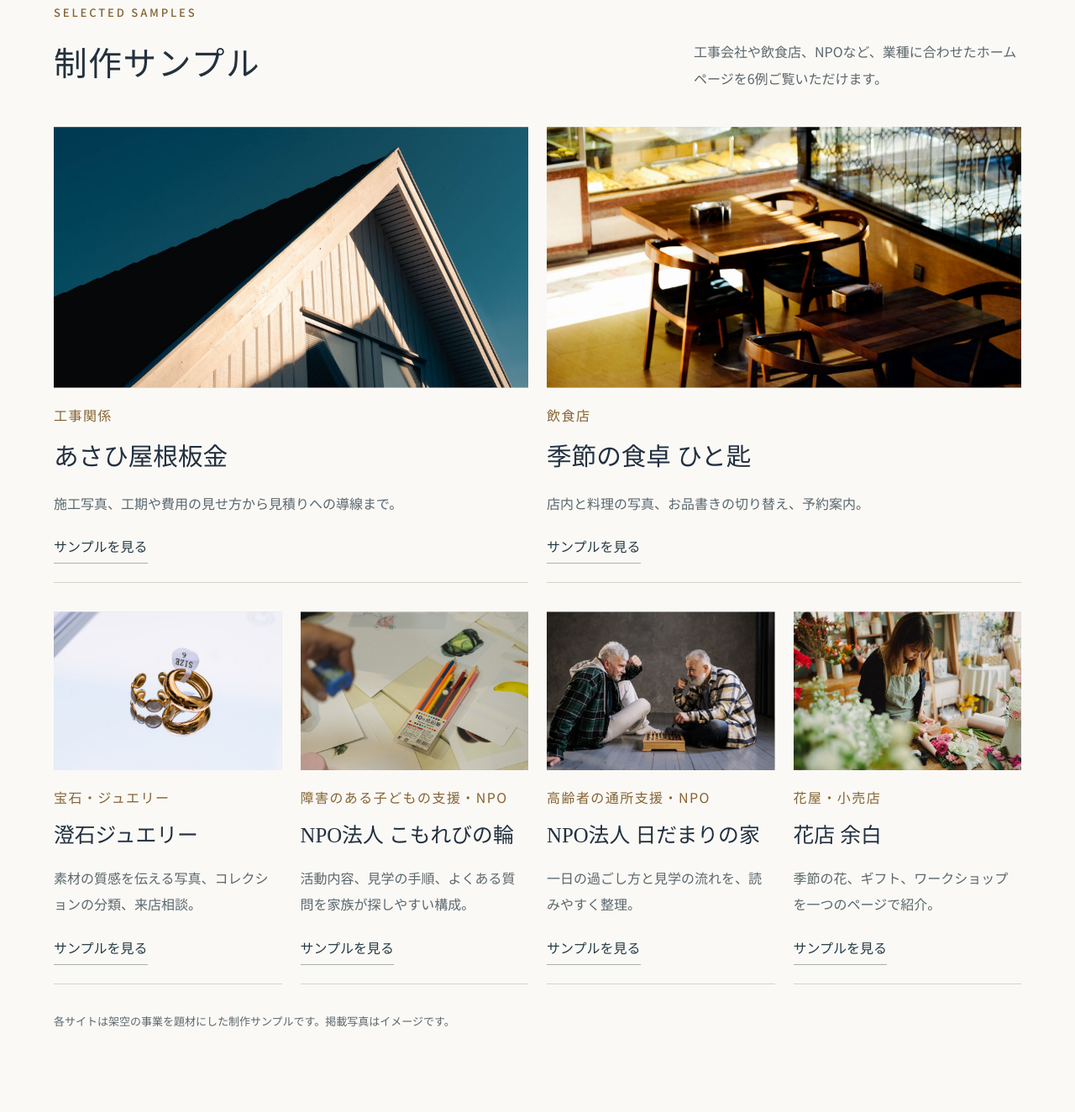
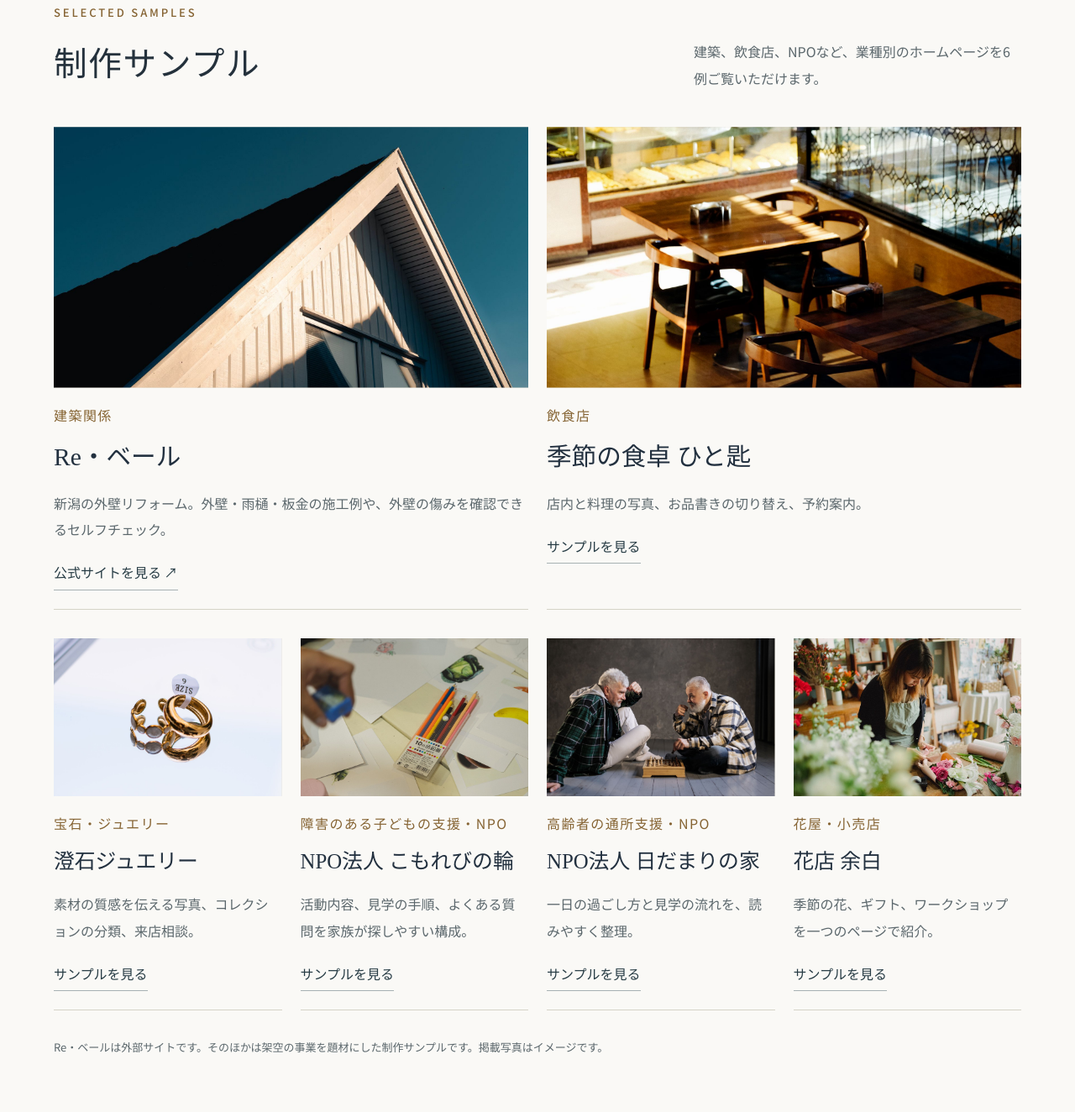
Before and after one commit to LUNACoAgents/luna-ai-atelier, a plain HTML site: page index.html in a window 1280 px wide. Shown: the part 1016-2340 px from the top of the page at 84% size. Drawn offline with nearby package versions, Linux system fonts and the light colour scheme.

Commit message:
Feature Re Veil in the architecture portfolio card

```diff
--- a/index.html
+++ b/index.html
@@ -91,11 +91,11 @@
 
 <section id="works">
   <div class="wrap">
-    <div class="editorial-head"><div><p class="kicker">SELECTED SAMPLES</p><h2 class="sec">制作サンプル</h2></div><p class="lead">工事会社や飲食店、NPOなど、業種に合わせたホームページを6例ご覧いただけます。</p></div>
+    <div class="editorial-head"><div><p class="kicker">SELECTED SAMPLES</p><h2 class="sec">制作サンプル</h2></div><p class="lead">建築、飲食店、NPOなど、業種別のホームページを6例ご覧いただけます。</p></div>
     <div class="works portfolio-grid">
-      <a class="work portfolio-card" href="works/bankin/">
+      <a class="work portfolio-card" href="https://www.reveil-niigata.com/">
         <div class="portfolio-photo"><img src="assets/img/portfolio/roof-exterior.jpg" alt="" style="object-position:center 15%" loading="lazy" decoding="async"></div>
-        <div class="tx"><p class="ind">工事関係</p><h3>あさひ屋根板金</h3><p>施工写真、工期や費用の見せ方から見積りへの導線まで。</p><p class="go">サンプルを見る</p></div>
+        <div class="tx"><p class="ind">建築関係</p><h3>Re・ベール</h3><p>新潟の外壁リフォーム。外壁・雨樋・板金の施工例や、外壁の傷みを確認できるセルフチェック。</p><p class="go">公式サイトを見る <span aria-hidden="true">↗</span></p></div>
       </a>
       <a class="work portfolio-card" href="works/restaurant/">
         <div class="portfolio-photo"><img src="assets/img/portfolio/dining-room.jpg" alt="" loading="lazy" decoding="async"></div>
@@ -118,7 +118,7 @@
         <div class="tx"><p class="ind">花屋・小売店</p><h3>花店 余白</h3><p>季節の花、ギフト、ワークショップを一つのページで紹介。</p><p class="go">サンプルを見る</p></div>
       </a>
     </div>
-    <p class="works-note">各サイトは架空の事業を題材にした制作サンプルです。掲載写真はイメージです。</p>
+    <p class="works-note">Re・ベールは外部サイトです。そのほかは架空の事業を題材にした制作サンプルです。掲載写真はイメージです。</p>
   </div>
 </section>
 
```
